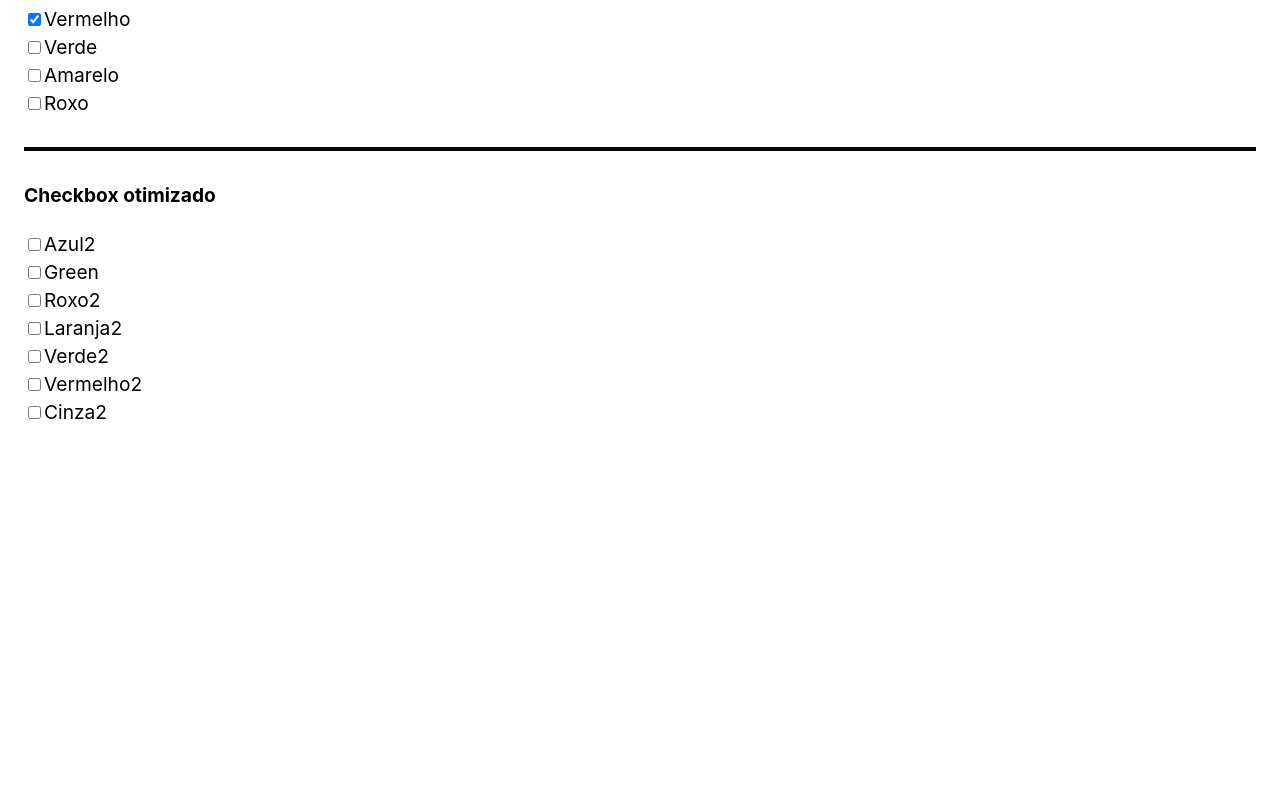
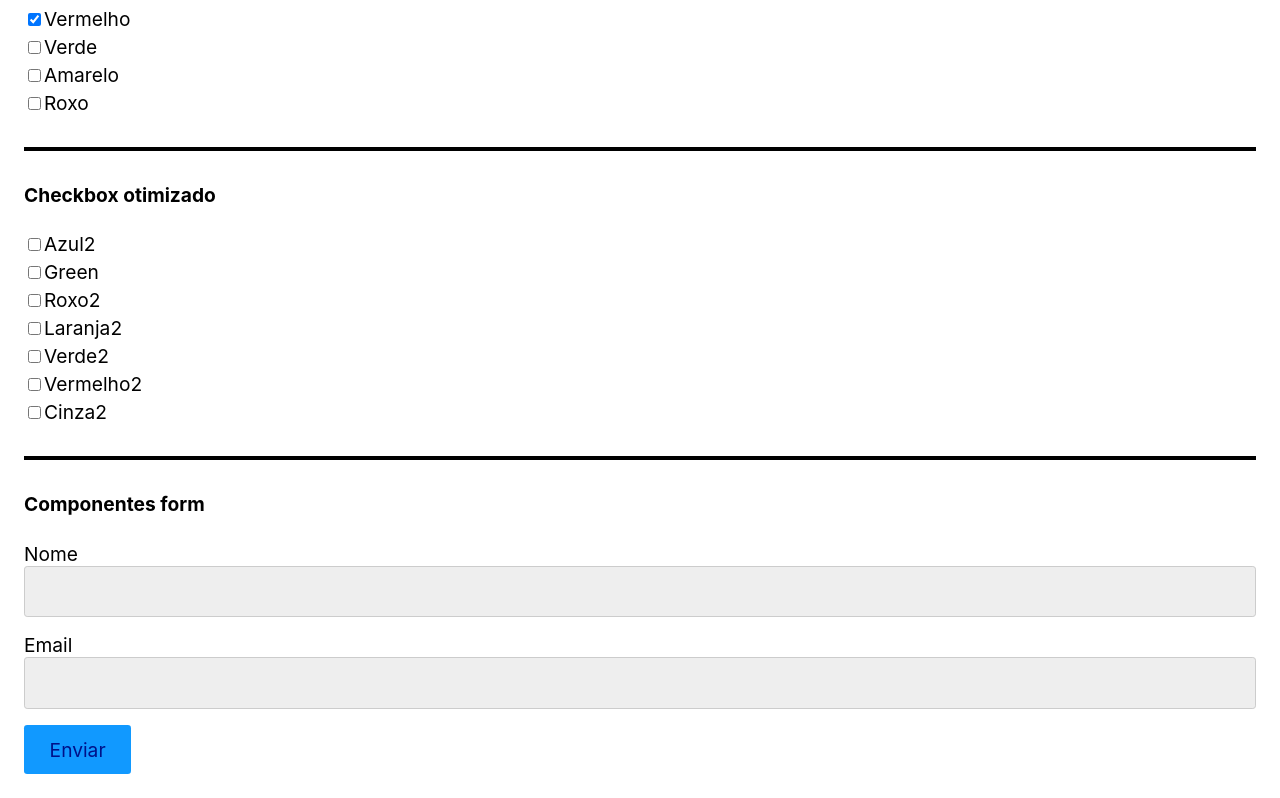
Before and after one commit to MarcioTomaz/React-origamid, a React (Create React App) app: page / in a window 1280 px wide. Shown: the part 546-1344 px from the top of the page. Before the commit the page ends 994 px from the top, so only its background shows below. Built offline with nearby package versions, Linux system fonts and the light colour scheme.

Commit message:
input component

```diff
--- a/src/App.js
+++ b/src/App.js
@@ -1,5 +1,6 @@
 
 import React from "react";
+import Input from "./Form/Input";
 
 // Otimize o código do slide anterior
 // Utilizando a array abaixo para mostrar
@@ -34,6 +35,9 @@
   function handleCheckedCores(cor) {
     return cores.includes(cor);
   }
+
+  const[nome, setNome] = React.useState('');
+  const[email, setEmail] = React.useState('');
 
   return(
     <form>
@@ -156,6 +160,14 @@
       </label>)
     }
 
+    <hr />
+
+    <h4>Componentes form</h4>
+      <Input id="nome" label="Nome" value={nome} setValue={setNome} required/>
+      <Input id="email" label="Email" value={email} setValue={setEmail} />
+
+      <button>Enviar</button>
+
    </form>
   )
 }
--- /dev/null
+++ b/src/Form/Input.js
@@ -0,0 +1,23 @@
+
+import React from 'react'
+
+const Input = ({label, id, setValue, value, ...props}) => {//desestruturando o label, e o props
+  return (
+    <>
+      <label htmlFor={id}>
+        {label}
+        <input
+          type="text"
+          id={id}
+          name={id}
+          // value={value}
+          onChange={ ({ target }) => setValue(target.value)}
+          // required={required}
+          {...props}
+          />
+      </label>
+    </>
+  )
+}
+
+export default Input
```
